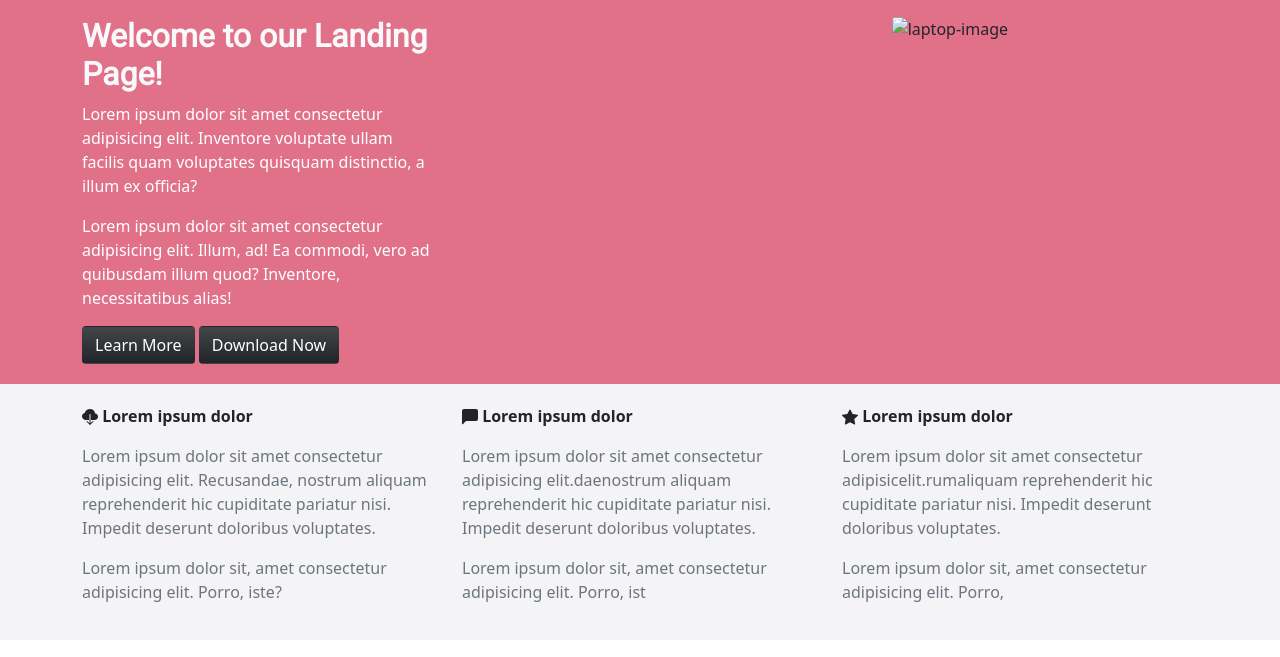
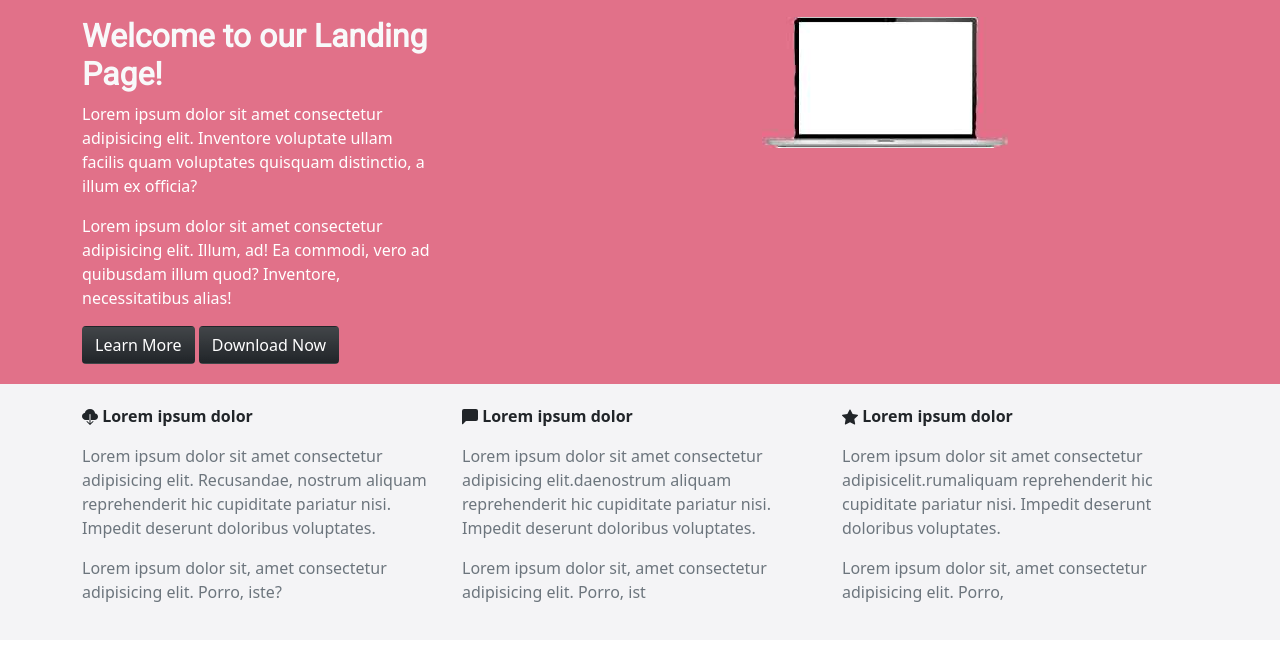
Before and after one commit to Titti12/Bloom, a plain HTML site: page index.html in a window 1280 px wide. Shown: the part 107-764 px from the top of the page. Drawn offline with nearby package versions, Linux system fonts and the light colour scheme; a web font is replaced by a local one.

Commit message:
made changes

```diff
--- a/index.html
+++ b/index.html
@@ -69,7 +69,7 @@
                         <button class="btn bg-dark bg-gradient text-white">Download Now</button>
                     </div>
                     <div class="col-md-6 laptop-img">
-                        <img src="/tm/lap.jpg" alt="laptop-image" class="img-fluid rounded float-end">
+                        <img src="./media/lap.jpg" alt="laptop-image" class="img-fluid rounded float-end">
                     </div>
                 </div>
             </div>
```
Also changed, not shown: media/lap.jpg (added), 1 other file.
